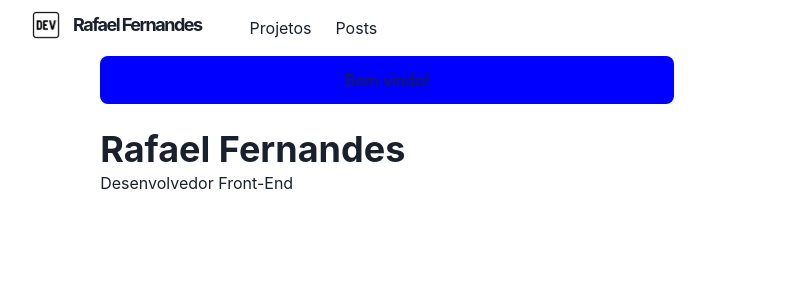
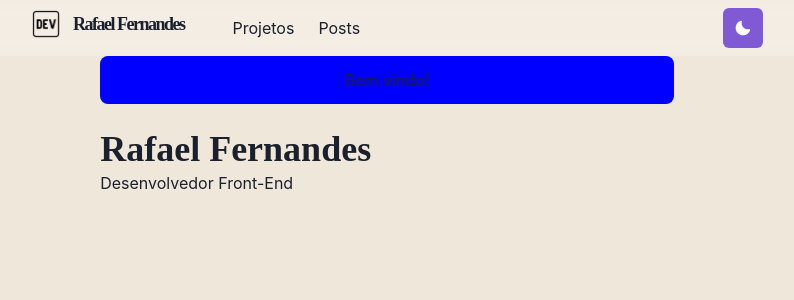
Before and after one commit to rafaellef/portfolio, a Next.js app: page / in a window 1280 px wide. Shown: the top 300 px of the page, without its empty margins (253-1047 px from the left). Built offline with nearby package versions, Linux system fonts and the light colour scheme.

Commit message:
Modo Noite

```diff
--- a/components/navbar.js
+++ b/components/navbar.js
@@ -2,6 +2,7 @@
 import NextLink from 'next/link';
 import { Container, Box, Link, Stack, Heading, Flex, Menu, MenuItem, MenuList, MenuButton, IconButton, useColorModeValue } from '@chakra-ui/react';
 import { HamburgerIcon } from '@chakra-ui/icons';
+import ThemeToggleButton from './theme-toggle-button';
 
 const LinkItem = ({ href, path, children }) => {
     const active = path === href
@@ -59,6 +60,7 @@
                 </Stack>
 
                 <Box flex={1} align="right">
+                    <ThemeToggleButton />
                     <Box ml={2} display={{ base: 'inline-block', md: 'none' }}>
                         <Menu>
                             <MenuButton as={IconButton} icon={<HamburgerIcon />} variant="outline" arial-label="Options"/>
--- /dev/null
+++ b/components/theme-toggle-button.js
@@ -0,0 +1,30 @@
+
+import { AnimatePresence, motion } from 'framer-motion'
+import { IconButton, useColorMode, useColorModeValue } from '@chakra-ui/react'
+import { SunIcon, MoonIcon } from '@chakra-ui/icons'
+
+const ThemeToggleButton = () => {
+  const { toggleColorMode } = useColorMode()
+
+  return (
+    <AnimatePresence exitBeforeEnter initial={false}>
+      <motion.div
+        style={{ display: 'inline-block' }}
+        key={useColorModeValue('light', 'dark')}
+        initial={{ y: -20, opacity: 0 }}
+        animate={{ y: 0, opacity: 1 }}
+        exit={{ y: 20, opacity: 0 }}
+        transition={{ duration: 0.2 }}
+      >
+        <IconButton
+          aria-label="Toggle theme"
+          colorScheme={useColorModeValue('purple', 'orange')}
+          icon={useColorModeValue(<MoonIcon />, <SunIcon />)}
+          onClick={toggleColorMode}
+        ></IconButton>
+      </motion.div>
+    </AnimatePresence>
+  )
+}
+
+export default ThemeToggleButton
--- /dev/null
+++ b/lib/theme.js
@@ -0,0 +1,51 @@
+import { extendTheme } from "@chakra-ui/react";
+import { mode } from '@chakra-ui/theme-tools';
+
+const styles = {
+    global: props => ({
+        body: {
+            bg: mode('#f0e7db', '#202023')(props)
+        }
+    })
+}
+
+const components = {
+    Heading: {
+        variants: {
+            'section-title': {
+                textDecoration: 'underline',
+                fontSize: 20,
+                textUnderlineOffset: 6,
+                textDecorationColor: '#525252',
+                textDecorationThickness: 4,
+                maginTop: 3,
+                marginBottom: 4
+            }
+        }
+    },
+    Link: {
+        baseStyle: props => ({
+            color: mode('#3d7aed', '#ff63c3')(props),
+            textUnderlineOffset: 3
+        })
+    }
+}
+
+const fonts = {
+    heading: "'M PLUS Rounded 1c'"
+}
+
+const colors = {
+    glassTeal: '#88ccca'
+}
+
+const config = {
+    initialColorMode: 'dark',
+    useSystemColorMode: true
+}
+
+const theme = extendTheme({
+    config, styles, components, colors, fonts
+})
+
+export default theme
--- a/pages/_app.js
+++ b/pages/_app.js
@@ -1,9 +1,10 @@
 import { ChakraProvider } from "@chakra-ui/provider";
 import Layout from '../components/layouts/main';
+import theme from "../lib/theme";
 
 const Website = ({ Component, pageProps, router }) => {
     return (
-        <ChakraProvider>
+        <ChakraProvider theme={theme}>
             <Layout router={router}>
                 <Component {...pageProps} key={router.route} />
             </Layout>
--- /dev/null
+++ b/pages/_document.js
@@ -0,0 +1,18 @@
+import { ColorModeScript } from "@chakra-ui/react";
+import NextDocument, { Html, Head, Main, NextScript } from 'next/document';
+import theme from '../lib/theme';
+
+export default class Document extends NextDocument {
+    render() {
+      return (
+        <Html lang="en">
+          <Head />
+          <body>
+            <ColorModeScript initialColorMode={theme.config.initialColorMode} />
+            <Main />
+            <NextScript />
+          </body>
+        </Html>
+      )
+    }
+  }
```
